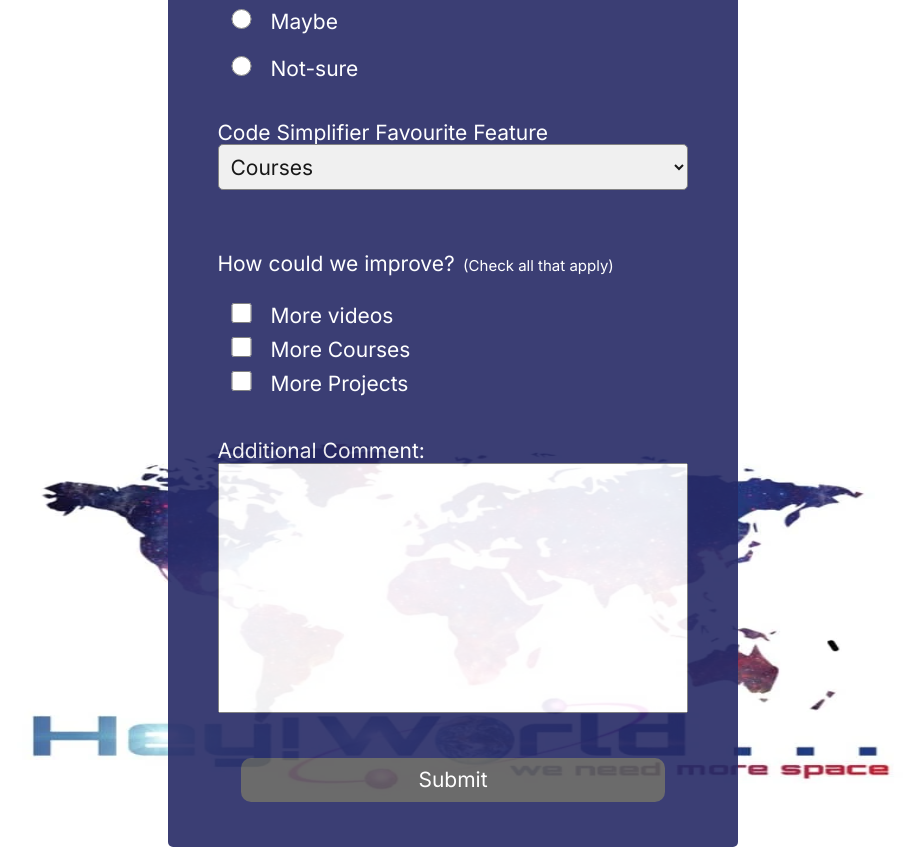
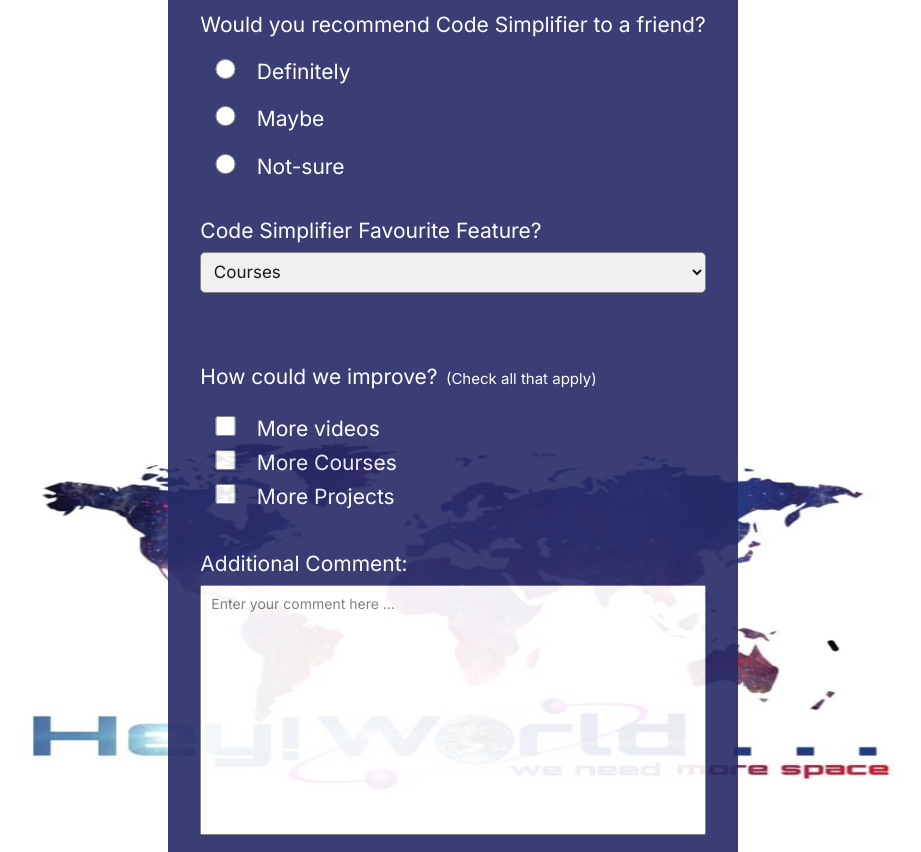
Before and after one commit to CodeSimplifier1991/survey-form-v0.01, a plain HTML site: page index.html in a window 1280 px wide. Shown: the part 621-1473 px from the top of the page, without its empty margins (187-1108 px from the left). Drawn offline with Linux system fonts and the light colour scheme.

Commit message:
Finished the styles & form component created.

```diff
--- a/css/styles.css
+++ b/css/styles.css
@@ -25,6 +25,10 @@
 
   background-size: 100% 100%;
 }
+
+/* p{
+  font-weight: 500;
+} */
 /* ---------- END - GENEARAL STYLES --------- */
 
 /* ---------- START - HEADER STYLES --------- */
@@ -54,6 +58,7 @@
 /* ---------- END - HEADER STYLES --------- */
 
 /* ---------- START - FORM STYLES --------- */
+/* START - Covers the whole form */
 .main{
   background: var(--color-main);
   border-radius: 5px;
@@ -62,40 +67,44 @@
   margin: 100px auto;
   max-width: 570px;
   opacity: 0.9;
-  padding: 30px;
+  padding: 20px;
   width: 90%;
 }
+/* END - Covers the whole form */
 
-/* Structures the inputs */
+
+/* START - Structures style for inputs */
 .form-input{
   font-size: 2.1rem;
   color: #fff;
   padding: 1rem;
   margin: 0.5rem 0;
   font-weight: 500;
+  outline: 0;
 }
-/* Structures the inputs */
+/* END - Structures style for inputs */
 
+/* START - Style the inputs */
 input[type=text],
 input[type=email],
+input[type=number],
 select {
+  border-radius: 5px;
+  display: inline-block;
+  font-size: 1.7rem;
+  margin: 1rem auto;
+  outline: 0;
+  padding: 0.85rem;
   width: 100%;
-  padding: 0.85rem 0.8rem;
-  margin: 0 auto;
-  display: inline-block;
-  border-radius: 5px;
 }
+/* END - Style the inputs */
 
 input[type=number]{
   width: 30%;
-  padding: 0.85rem 0.8rem;
-  margin: 0 auto;
-  display: inline-block;
-  border-radius: 5px;
 }
 
 input[type=radio]{
-  border: 0px;
+  border: 0;
   width: 10%;
   height: 2rem;
 }
@@ -107,37 +116,47 @@
   margin: 7px 0;
 }
 
+/* Styles the span */
 .small-text{
+  font-size: 1.5rem;
   margin-left: 0.25rem;
-  font-size: 1.5rem;
   margin-top: 0;
   white-space: nowrap;
 }
+/* Styles the span */
 
 textarea{
+  font-size: 1.4rem;
+  height: 250px;
+  margin-top: 1rem;
+  outline: 0;
+  padding: 1rem;
+  resize: none;
   width: 100%;
-  height: 250px;
-  resize: none;
 }
 
+/* Style the submit button */
 .submit{
   text-align: center;
-  opacity: 1;
 }
+
 input[type=submit]{
   background: #5c5b5c;
   border-radius: 10px;
   border: none;
+  color: #fff;
   cursor: pointer;
   display: inline-block;
+  font-weight: 600;
   margin: 0 auto;
   padding: 1rem 1rem;
-  width: 90%;
-  color: #fff;
+  width: 100%;
 }
 
 input[type=submit]:hover{
   background: #979597;
   opacity: 1;
 }
+/* Style the submit button */
+
 /* ---------- END - FORM STYLES --------- */
--- a/index.html
+++ b/index.html
@@ -44,12 +44,12 @@
 
         <br>
 
-        <!-- TEXT - AGE input -->
+        <!-- NUMBER - AGE input -->
         <div class="form-input">
           <label for="number">Age (optional)</label><br>
           <input id="number" type="number" name="age" placeholder="Age" required min="14" max="120">
         </div>
-        <!-- TEXT - AGE input -->
+        <!-- NUMBER - AGE input -->
 
         <br>
 
@@ -70,6 +70,7 @@
 
         <!-- RADIOS - Code Simplifier Recommendation -->
         <div class="form-input">
+          <label>Would you recommend Code Simplifier to a friend?</label><br><br>
           <input id="definitely" type="radio" name="recommendation" value="definitely">
           <label for="definitely">Definitely</label><br>
 
@@ -88,8 +89,8 @@
         <br>
 
         <!-- DROPDOWN - Best Code Simplifier Feature -->
-        <div class="form-input school-feature">
-          <label for="favourite-features">Code Simplifier Favourite Feature</label><br>
+        <div class="form-input">
+          <label for="favourite-features">Code Simplifier Favourite Feature?</label><br>
           <select id="favourite-features" name="favourite-features">
             <option value="courses">Courses</option>
             <option value="simplisity">Simplicity</option>
@@ -102,7 +103,7 @@
         <br>
 
         <!-- CHECKBOX - How could we improve -->
-        <div class="form-input improvement">
+        <div class="form-input">
           <p>How could we improve? <span class="small-text">(Check all that apply)</span></p>
           <input id="more-videos" type="checkbox" name="how-to-improve" value="more-videos">
           <label for="more-videos">More videos</label>
@@ -120,7 +121,7 @@
         <!-- TEXTAREA - Additional Comment -->
         <div class="form-input">
           <label for="additional-comment">Additional Comment:</label><br>
-          <textarea id="additional-comment" name="additional-comment"></textarea>
+          <textarea id="additional-comment" name="additional-comment" placeholder="Enter your comment here ..."></textarea>
         </div>
         <!-- TEXTAREA - Additional Comment -->
 
```
Also changed, not shown: components/form.html (added, +113 -0 lines).
